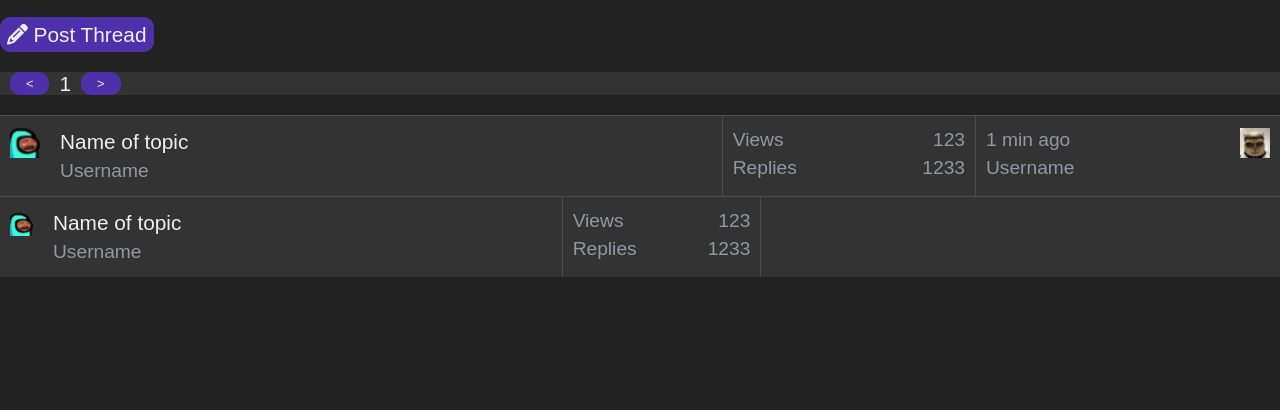
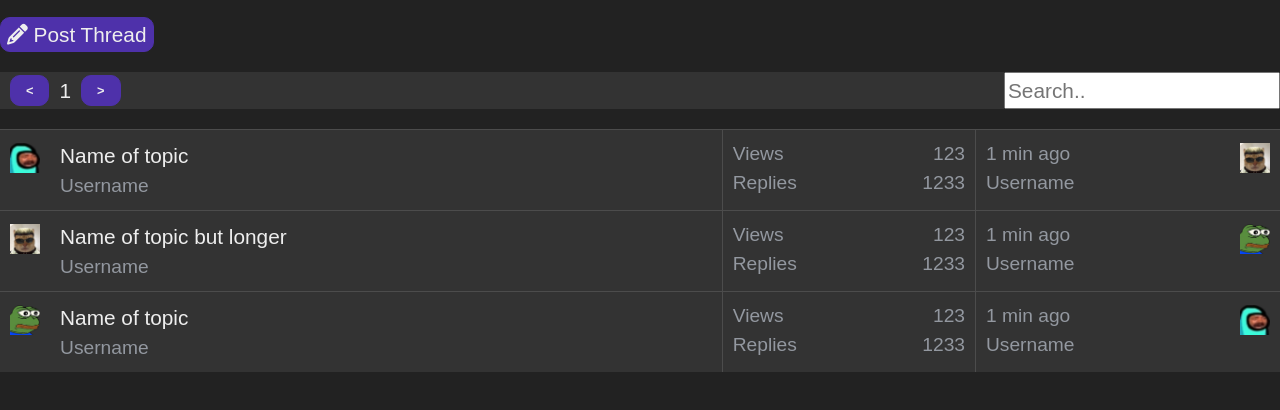
Before and after one commit to Stadani/eshop, a plain HTML site: page html/forum.html in a window 1280 px wide. Shown: the part 64-474 px from the top of the page. Drawn offline with nearby package versions, Linux system fonts and the light colour scheme.

Commit message:
23.10.2023

```diff
--- a/css/forumStyle.css
+++ b/css/forumStyle.css
@@ -1,3 +1,11 @@
+.table_item a{
+    color: #EEEEEE;
+    text-decoration: none;
+}
+.table_cell_info a{
+    color: #9398a0;
+    text-decoration: none;
+}
 .container{
     margin-top: 20px;
     background: #333333;
@@ -11,6 +19,13 @@
 .container.bar{
     background-color: #222222;
 }
+.container.arrow_bar{
+    display: flex;
+    justify-content: center;
+    align-items: center;
+    flex-wrap: wrap;
+    height: auto;
+}
 
 .button_bar{
     background-color: #4E31AA;
@@ -18,17 +33,14 @@
     border-radius:10px;
     border:1px solid #4E31AA;
 }
-.container.arrow_bar{
-    display: flex;
-    align-items: center;
-    height: 1.4rem;
-}
+
 .button_arrow {
     background-color: #4E31AA;
     color:#EEEEEE;
     border-radius:10px;
     border:1px solid #4E31AA;
     font-size: 0.8rem;
+    font-weight: bold;
     padding-right: 15px;
     padding-left: 15px;
     margin-left: 10px;
@@ -108,4 +120,12 @@
     .table_cell_middle {
         display: none;
     }
+    .sidenav {
+        margin-left: 0;
+        justify-content: center;
+    }
+    .navabar_main{
+        margin-right: 0;
+        justify-content: center;
+    }
 }
--- a/css/listStyle.css
+++ b/css/listStyle.css
@@ -7,30 +7,51 @@
     align-items: center;
     margin-left: auto;
     margin-right: auto;
+    height: auto;
 }
 .page_content{
     margin-top: 10px;
     justify-content: space-evenly;
-
+    padding-top: 10px;
+    padding-bottom: 10px;
 }
-.card {
+.card img {
     /*margin-top: 5px;*/
-    height: 30vh;
+    max-height: 150px;
 }
 input[type=text] {
     margin: 10px;
 }
 @media (min-width: 960px) {
     .card {
-        width: 20vw;
+        width: 300px;
         margin-left: auto;
         margin-right: auto;
     }
 }
-/*@media (min-width: 1600px) {*/
-/*    .card {*/
-/*        width: 20vw;*/
-/*        margin-left: auto;*/
-/*        margin-right: auto;*/
-/*    }*/
-/*}*/
+@media (max-width: 768px) {
+    .card {
+        max-width: 400px;
+
+        margin-left: auto;
+        margin-right: auto;
+    }
+}
+@media (min-width: 1366px) {
+    .card {
+        width: 400px;
+        margin-left: auto;
+        margin-right: auto;
+    }
+}
+.card-group{
+    display: flex;
+    flex-wrap: wrap;
+
+}
+.card{
+    background-color: #222222;
+    color: #EEEEEE;
+    text-align: center;
+    vertical-align: center;
+}
--- a/html/forum.html
+++ b/html/forum.html
@@ -57,6 +57,7 @@
 </div>
 
 <div class="container arrow_bar">
+    <div class="navabar_main">
         <button class="button_arrow">
             <
         </button>
@@ -64,6 +65,10 @@
         <button class="button_arrow">
             >
         </button>
+    </div>
+    <div class="sidenav">
+        <input type="text" placeholder="Search..">
+    </div>
 </div>
 
 <!--TABLE-->
@@ -77,10 +82,10 @@
         <div class="table_cell table_cell_main">
             <div>
                 <div class="table_cell_title">
-                    Name of topic
+                    <a href="">Name of topic</a>
                 </div>
                 <div class="table_cell_info">
-                    Username
+                    <a href="">Username</a>
                 </div>
             </div>
         </div>
@@ -110,7 +115,7 @@
                     1 min ago
                 </div>
                 <div class="table_cell_info ">
-                    Username
+                    <a href="">Username</a>
                 </div>
             </div>
         </div>
@@ -124,19 +129,20 @@
     <div class="table_item">
         <div class="table_cell table_cell_icon">
             <div class="table_cell_icon_cont">
-                <img src="pictures/favicon-32x32.png" alt="profile">
+                <img src="pictures/albertwhisker.png" alt="profile">
             </div>
         </div>
         <div class="table_cell table_cell_main">
             <div>
                 <div class="table_cell_title">
-                    Name of topic
+                    <a href="#">Name of topic but longer</a>
                 </div>
                 <div class="table_cell_info">
-                    Username
+                    <a href="">Username</a>
                 </div>
             </div>
         </div>
+
         <div class="table_cell table_cell_middle table_cell_info">
             <div class="table_cell_stats">
                 <div>
@@ -155,10 +161,81 @@
                 </div>
             </div>
         </div>
+
+        <div class="table_cell table_cell_side">
+            <div>
+                <div class="table_cell_info">
+                    1 min ago
+                </div>
+                <div class="table_cell_info ">
+                    <a href="">Username</a>
+                </div>
+            </div>
+        </div>
+        <div class="table_cell table_cell_icon">
+            <div class="table_cell_icon_cont">
+                <img src="pictures/bruh.png" alt="profile">
+            </div>
+        </div>
+    </div>
+
+    <div class="table_item">
+        <div class="table_cell table_cell_icon">
+            <div class="table_cell_icon_cont">
+                <img src="pictures/bruh.png" alt="profile">
+            </div>
+        </div>
         <div class="table_cell table_cell_main">
+            <div>
+                <div class="table_cell_title">
+                    <a href="#">
+                        Name of topic
+                    </a>
+                </div>
+                <div class="table_cell_info">
+                    <a href="#">
+                        Username
+                    </a>
+                </div>
+            </div>
+        </div>
 
+        <div class="table_cell table_cell_middle table_cell_info">
+            <div class="table_cell_stats">
+                <div>
+                    Views
+                </div>
+                <div>
+                    Replies
+                </div>
+            </div>
+            <div class="table_cell_stats table_cell_stats_right">
+                <div>
+                    123
+                </div>
+                <div>
+                    1233
+                </div>
+            </div>
+        </div>
+
+        <div class="table_cell table_cell_side">
+            <div>
+                <div class="table_cell_info">
+                    1 min ago
+                </div>
+                <div class="table_cell_info ">
+                    <a href="#">
+                        Username
+                    </a>
+                </div>
+            </div>
+        </div>
+        <div class="table_cell table_cell_icon">
+            <div class="table_cell_icon_cont">
+                <img src="pictures/favicon-32x32.png" alt="profile">
+            </div>
+        </div>
     </div>
 
 </div>
-
-</div>
```
Also changed, not shown: html/index.html (+1 -1 lines), html/list.html (+10 -9 lines), 1 other file. Lines whose indentation alone changed are shown as unchanged.
